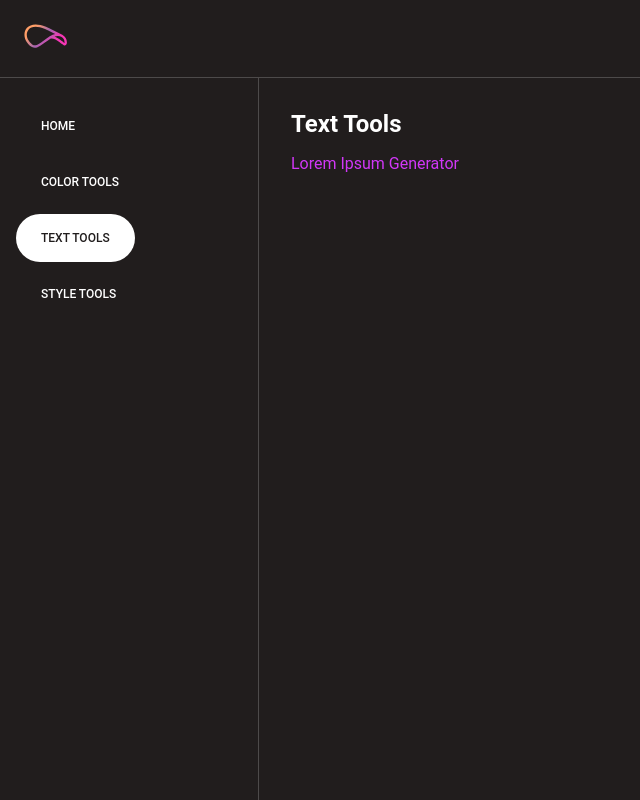
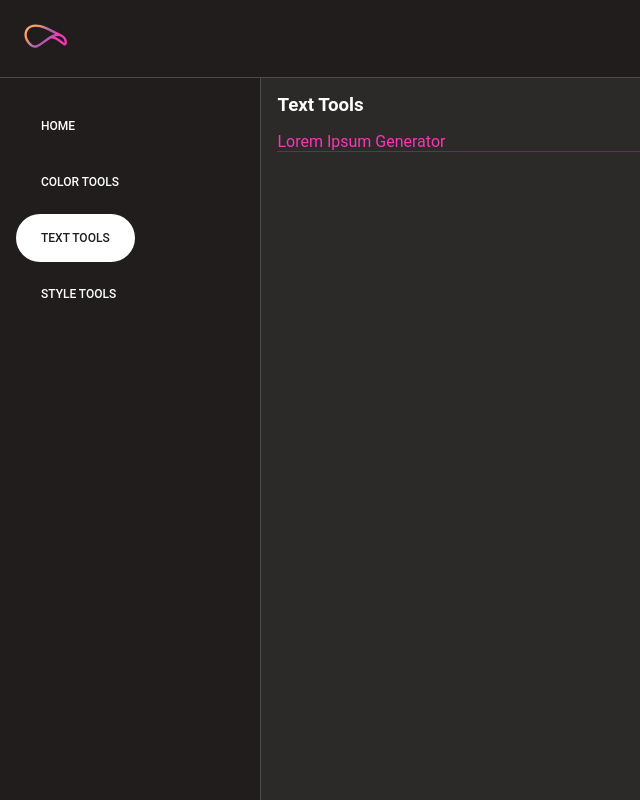
Before and after one commit to ramijames/crisp-tools-react, a React (Create React App) app: page /text-tools in a window 1280 px wide. Shown: the whole page, without its empty margins (0-640 px from the left). Built offline with nearby package versions, Linux system fonts and the light colour scheme.

Commit message:
Template changes, passing props to BackTo

```diff
--- a/package.json
+++ b/package.json
@@ -6,6 +6,7 @@
     "@testing-library/jest-dom": "^5.17.0",
     "@testing-library/react": "^13.4.0",
     "@testing-library/user-event": "^13.5.0",
+    "lorem-ipsum": "^2.0.8",
     "react": "^18.3.1",
     "react-dom": "^18.3.1",
     "react-router-dom": "^6.24.1",
--- a/src/App.css
+++ b/src/App.css
@@ -58,27 +58,14 @@ body {
 }
 
 a {
-  color: rgb(var(--purple));
+  color: rgb(var(--pink));
   text-decoration: none;
+  border-bottom: 1px solid rgba(var(--pink), 0.3);
+  transition: border 0.18s ease-in-out;
 }
 
-    a.backButton {
-      color: rgb(var(--white));
-      text-decoration: none;
-      border: 1px solid rgba(var(--white), 0.2);
-      font-size: var(--font-size-sm);
-      padding: var(--spacing-sm) var(--spacing-md);
-      border-radius: var(--border-radius-xl);
-      transition: all 0.18s ease-in-out;
-      margin-bottom: var(--spacing-md);
-      display: inline-block;
-    }
-
-    a.backButton:hover,
-    a.backButton:focus {
-      background: rgba(var(--purple), 0.2);
-      border: 1px solid rgba(var(--purple), 0.4);
-      box-shadow: 0 0 10px rgba(var(--purple), 0.4);
+    a:hover {
+      border-bottom: 1px solid rgba(var(--pink), 1);
     }
 
 h1 {
@@ -103,7 +90,25 @@ h1 {
   flex-direction: column;
   width: 100%;
   height: 100%;
-  padding: var(--spacing-xl);
+  /* padding: var(--spacing-xl); */
   overflow-y:auto;
   overflow-x: hidden;
 }
+
+.CrispTool {
+  display: flex;
+  flex-direction: column;
+  width: 100%;
+  height: 100%;
+}
+
+.ToolPanel {
+  display: flex;
+  flex-direction: column;
+  width: 100%;
+  height: 100%;
+  padding: var(--spacing-md);
+  background: rgba(var(--white), 0.05);
+  overflow-x: hidden;
+  overflow-y: auto;
+}
--- /dev/null
+++ b/src/components/atoms/BackTo.js
@@ -0,0 +1,12 @@
+import { Link } from 'react-router-dom';
+import styles from './BackTo.module.css';
+
+function BackTo (props) {
+  return (
+    <section className={styles.backBar}>
+      <Link to={props.to} className={styles.backButton}>{props.children}</Link>
+    </section>
+  )
+}
+
+export default BackTo;
--- /dev/null
+++ b/src/components/atoms/BackTo.module.css
@@ -0,0 +1,34 @@
+.backBar {
+  display: flex;
+  justify-content: space-between;
+  align-items: center;
+  padding: var(--spacing-md) var(--spacing-lg);
+  border-bottom: 1px solid rgba(var(--white), 0.2);
+}
+
+a.backButton {
+  color: rgb(var(--white));
+  text-decoration: none;
+  font-size: var(--font-size-sm);
+  text-transform: uppercase;
+  padding: var(--spacing-xs) var(--spacing-md);
+  border-radius: var(--border-radius-xl);
+  transition: all 0.18s ease-in-out;
+  display: inline-block;
+  display: flex;
+  flex-direction: row;
+  align-items: center;
+  gap: var(--spacing-sm);
+  border-bottom: none;
+}
+
+a.backButton p {
+  margin-top: 2px;
+}
+
+a.backButton:hover,
+a.backButton:focus {
+  background: rgba(var(--white), 0.1);
+  gap: var(--spacing-md);
+  border-bottom: none;
+}
--- a/src/components/sidebar.css
+++ b/src/components/sidebar.css
@@ -25,9 +25,7 @@
 
 .sidebar a:hover,
 .sidebar a:focus {
-  background: rgba(var(--purple), 0.2);
-  border: 1px solid rgba(var(--purple), 0.4);
-  box-shadow: 0 0 10px rgba(var(--purple), 0.4);
+  background: rgba(var(--white), 0.1);
 }
 
 .sidebar a.active {
--- a/src/pages/color-tools/colortools.js
+++ b/src/pages/color-tools/colortools.js
@@ -1,8 +1,8 @@
 function ColorTools() {
   return (
-    <div>
+    <section className="ToolPanel">
       <h1>Color Tools</h1>
-    </div>
+    </section>
   );
 }
 
--- a/src/pages/home.js
+++ b/src/pages/home.js
@@ -2,9 +2,9 @@
 
 function Home() {
   return (
-    <div>
+    <section className="ToolPanel">
       <h1>Home</h1>
-    </div>
+    </section>
   );
 }
 
--- a/src/pages/style-tools/styletools.js
+++ b/src/pages/style-tools/styletools.js
@@ -1,9 +1,9 @@
 function StyleTools () {
   return (
-    <div>
+    <section className="ToolPanel">
       <h1>Style Tools</h1>
       <p></p>
-    </div>
+    </section>
   );
 }
 
--- a/src/pages/text-tools/lorem-ipsum.js
+++ b/src/pages/text-tools/lorem-ipsum.js
@@ -1,11 +1,18 @@
-import { Link } from 'react-router-dom';
+import BackTo from '../../components/atoms/BackTo';
 
 function LoremIpsum () {
   return (
-    <div>
-      <Link to="/text-tools" className="backButton">Back to Text Tools</Link>
-      <h1>Lorem Ipsum Generator</h1>
-    </div>
+    <main className="CrispTool">
+      <BackTo to="/text-tools">
+        <svg width="8" height="14" viewBox="0 0 8 14" fill="none" xmlns="http://www.w3.org/2000/svg">
+          <path d="M7 1L2.41421 5.58579C1.63317 6.36683 1.63316 7.63316 2.41421 8.41421L7 13" stroke="white" strokeWidth="1" strokeLinecap="round"/>
+        </svg>
+        <p>Back to Text Tools</p>
+      </BackTo>
+      <section className="ToolPanel">
+        <h1>Lorem Ipsum Generator</h1>
+      </section>
+    </main>
   )
 }
 
--- a/src/pages/text-tools/texttools.js
+++ b/src/pages/text-tools/texttools.js
@@ -2,10 +2,10 @@ import { Link } from 'react-router-dom';
 
 function TextTools() {
   return (
-    <div>
+    <section className="ToolPanel">
       <h1>Text Tools</h1>
       <Link to="/text-tools/lorem-ipsum">Lorem Ipsum Generator</Link>
-    </div>
+    </section>
   );
 }
 
```
Also changed, not shown: 1 other file (tests, documents, lock files or other folders).
